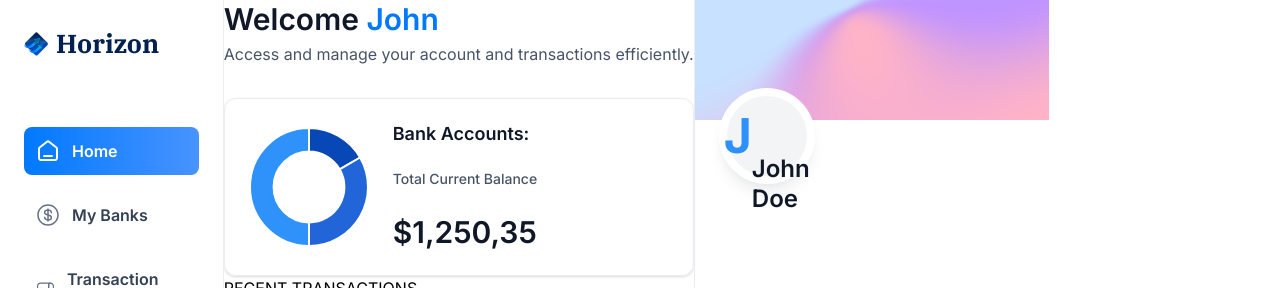
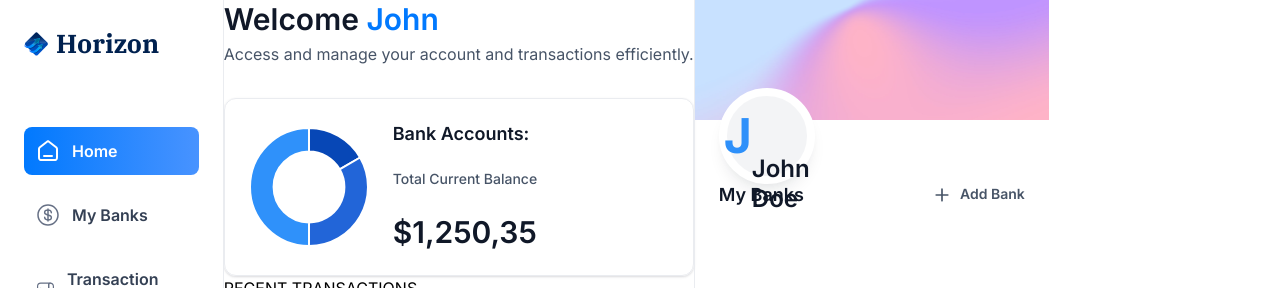
Before and after one commit to DanteCady/bankingApp, a Next.js app: page / in a window 1280 px wide. Shown: the top 288 px of the page. Built offline with nearby package versions, Linux system fonts and the light colour scheme.

Commit message:
Added section and condition for multiple banks

```diff
--- a/components/ui/rightSidebar.tsx
+++ b/components/ui/rightSidebar.tsx
@@ -1,4 +1,7 @@
 import React from 'react';
+import Link from 'next/link';
+import Image from 'next/image';
+
 
 const RightSidebar = ({ user, transactions, banks }: RightSidebarProps) => {
 	return (
@@ -15,6 +18,32 @@
 					</div>
 				</div>
 			</section>
+            <section className='banks'>
+                <div className='flex w-full justify-between'>
+                    <h2 className='header-2'>My Banks</h2>
+                    <Link  className='flex gap-2' href='/'>
+                        <Image
+                            src='/icons/plus.svg'
+                            alt='add bank'
+                            width={20}
+                            height={20}
+                        />
+                        <h2 className='text-14 font-semibold text-gray-600 '>Add Bank</h2>
+                    </Link>
+                </div>
+                {banks.length > 0 && (
+                    <div className='relative flex flex-1 flex-col items-center justify-center gap-5'>
+                       <div className='relative z-10'>
+                            BANK CARD 1
+                       </div>
+                        {banks[1] && (
+                            <div className='absolute right-0 top-8 z-0 w-[90%]'>
+                                BANK CARD 2
+                            </div>
+                        )}
+                    </div>
+                )}
+            </section>
 		</aside>
 	);
 };
```
